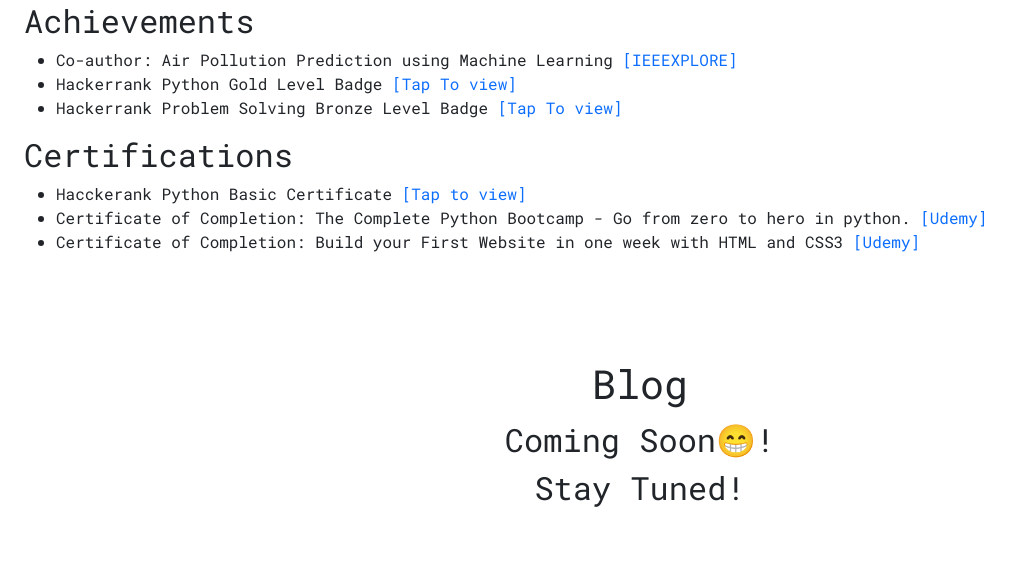
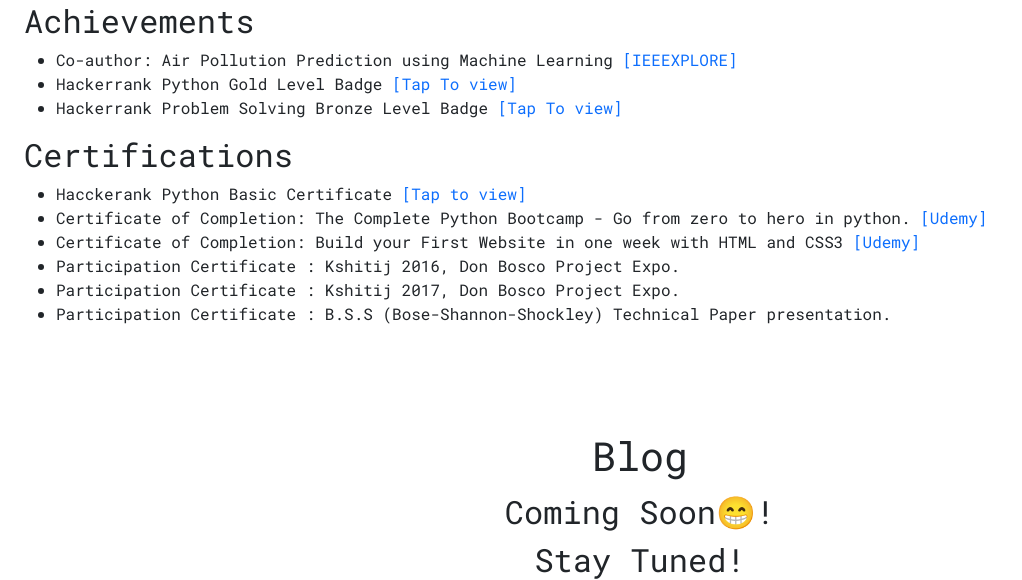
Before and after one commit to vaylon-fernandes/portfolio, a Flask app: page / in a window 1280 px wide. Shown: the part 2861-3441 px from the top of the page, without its empty margins (0-1022 px from the left). Run offline with Flask 2, Linux system fonts and the light colour scheme; some libraries are stand-ins or nearby versions; some web fonts are replaced.

Commit message:
Update certifications

```diff
--- a/website/templates/_achievements.html
+++ b/website/templates/_achievements.html
@@ -59,6 +59,22 @@
           >[Udemy]</a
         >
       </li>
+      <li>
+        Participation Certificate : Kshitij 2016, Don Bosco Project Expo.
+        <!-- TODO: Add Certificate-->
+        <!-- <a href=""></a> -->
+      </li>
+      <li>
+        Participation Certificate : Kshitij 2017, Don Bosco Project Expo.
+        <!-- TODO: Add Certificate-->
+        <!-- <a href=""></a> -->
+      </li>
+      <li>
+        Participation Certificate : B.S.S (Bose-Shannon-Shockley) Technical
+        Paper presentation.
+        <!-- TODO: Add Certificate-->
+        <!-- <a href=""></a> -->
+      </li>
     </ul>
   </div>
 </section>
```
